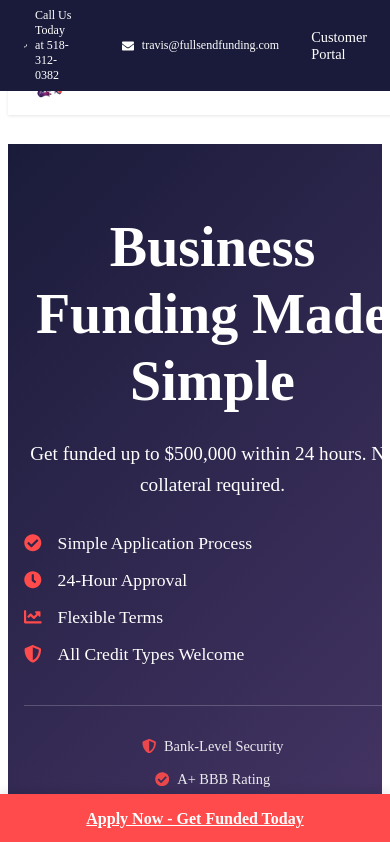
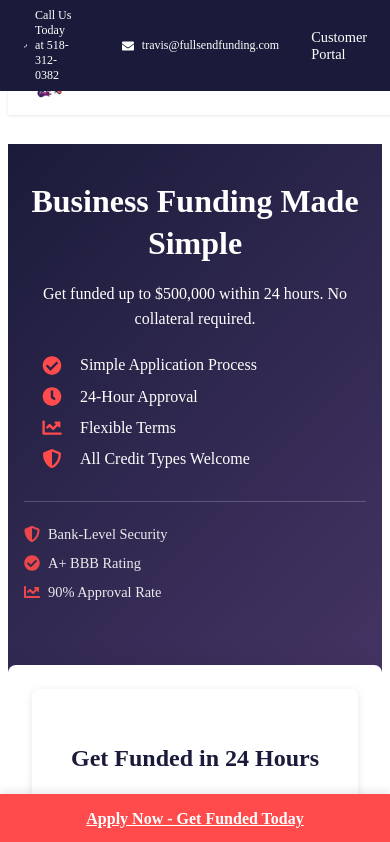
Before and after one commit to TravisYule/fullsendfunding, a React (Create React App) app: page / in a window 390 px wide. Shown: the top 842 px of the page. Built offline with nearby package versions, Linux system fonts and the light colour scheme; no server answers.

Commit message:
Update mobile optimization and re-animation functionality

```diff
--- a/src/components/Hero/Hero.jsx
+++ b/src/components/Hero/Hero.jsx
@@ -15,7 +15,8 @@ const HeroContainer = styled.div`
   overflow: hidden;
 
   @media (max-width: ${props => props.theme.breakpoints.mobile}) {
-    padding: 2rem 1rem;
+    padding: 1rem;
+    min-height: auto;
     text-align: center;
   }
 `;
@@ -47,12 +48,31 @@ const HeroText = styled(motion.div)`
     opacity: 0.9;
     line-height: 1.6;
   }
+
+  @media (max-width: ${props => props.theme.breakpoints.mobile}) {
+    h1 {
+      font-size: 2rem;
+      margin-bottom: 1rem;
+      line-height: 1.3;
+    }
+
+    p {
+      font-size: 1rem;
+      margin-bottom: 1.5rem;
+    }
+  }
 `;
 
 const FeaturesList = styled(motion.ul)`
   list-style: none;
   padding: 0;
   margin: 2rem 0;
+
+  @media (max-width: ${props => props.theme.breakpoints.mobile}) {
+    margin: 1.5rem 0;
+    text-align: left;
+    padding: 0 1rem;
+  }
 `;
 
 const FeatureItem = styled(motion.li)`
@@ -65,6 +85,16 @@ const FeatureItem = styled(motion.li)`
     margin-right: 1rem;
     color: ${props => props.theme.colors.secondary};
   }
+
+  @media (max-width: ${props => props.theme.breakpoints.mobile}) {
+    font-size: 1rem;
+    margin-bottom: 0.75rem;
+
+    svg {
+      font-size: 1.2rem;
+      min-width: 24px;
+    }
+  }
 `;
 
 const QuickForm = styled(motion.div)`
@@ -74,6 +104,12 @@ const QuickForm = styled(motion.div)`
   color: ${props => props.theme.colors.text};
   box-shadow: 0 8px 32px rgba(0, 0, 0, 0.15);
   backdrop-filter: blur(8px);
+
+  @media (max-width: ${props => props.theme.breakpoints.mobile}) {
+    padding: 1.5rem;
+    margin: 0 -1rem;
+    border-radius: 8px;
+  }
 `;
 
 const TrustIndicators = styled(motion.div)`
@@ -85,8 +121,13 @@ const TrustIndicators = styled(motion.div)`
 
   @media (max-width: ${props => props.theme.breakpoints.mobile}) {
     flex-direction: column;
-    gap: 1rem;
-    align-items: center;
+    gap: 0.75rem;
+    margin-top: 2rem;
+    padding-top: 1.5rem;
+
+    svg {
+      font-size: 1rem;
+    }
   }
 `;
 
```
